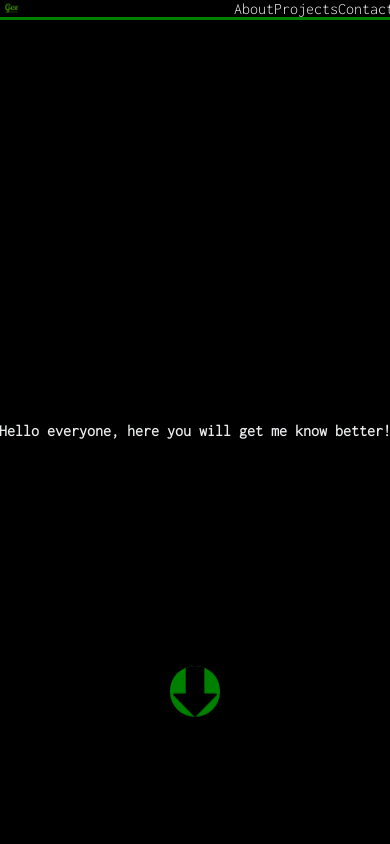
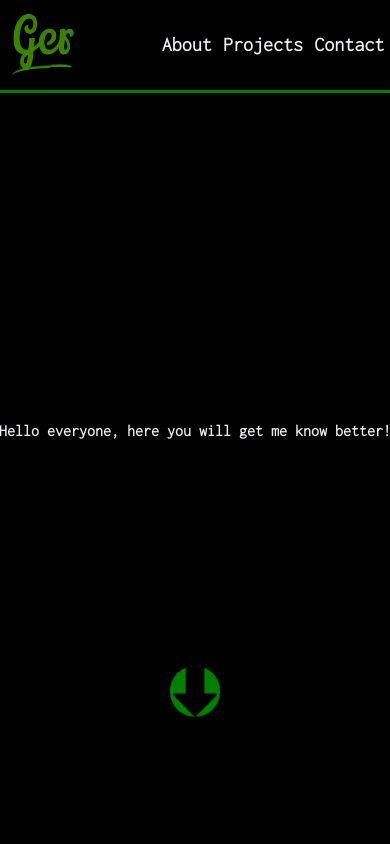
Before and after one commit to Ger-28/Portfolio, a plain HTML site: page index.html in a window 390 px wide. Shown: the top 844 px of the page. Drawn offline with Linux system fonts and the light colour scheme.

Commit message:
header responsive

```diff
--- a/css/styles.css
+++ b/css/styles.css
@@ -8,6 +8,26 @@
 
 html{
     scroll-behavior: smooth;
+}
+
+header{
+    position: fixed;
+    top: 0;
+    z-index: 1;
+    min-width: 100%;
+    margin-bottom: 300px;
+    height: 20%;
+}
+
+.navBar{
+    display: flex;
+    justify-content: space-between;
+    font-weight: bold;
+    background-color: black;
+    align-items: center;
+    border-bottom: solid green;
+    height: 55%;
+    font-size: 125%;
 }
 
 #inicio{
@@ -79,14 +99,7 @@ h2{
     100% {transform: translateY(0);}
 }
 
-header{
-    position: fixed;
-    top: 0;
-    z-index: 1;
-    min-width: 100%;
-    border-bottom: solid green;
-    margin-bottom: 300px;
-}
+
 
 body{
 
@@ -94,17 +107,12 @@ body{
     background-color: #2b2b30;
 }
 
-.navBar{
-    display: flex;
-    justify-content: space-between;
-    background-color: black;
-    align-items: center;
-}
+
 
 .menu{
     display: flex;
     justify-content: space-around;
-    width: 40%;
+    width: 60%;
 }
 
 .menu li{
@@ -114,7 +122,6 @@ body{
 .menu a{
     color: #EAEBED;
     text-decoration: none;
-
 }
 
 .menu a:hover{
@@ -122,9 +129,9 @@ body{
 }
 
 #logo{
-    height: 4%;
-    width: 4%;
-    margin-left: 1%;
+    width: 70px;
+    height: 70px;
+    margin-left: 2%;
 }
 
 #intro{
```
